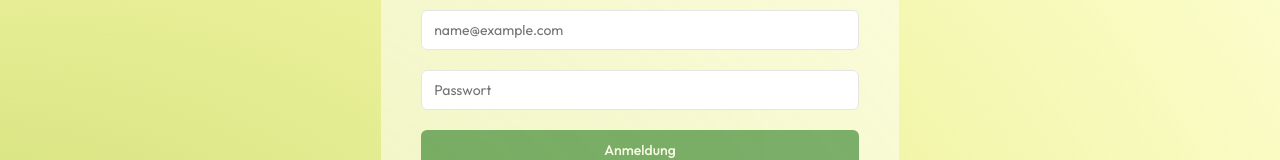
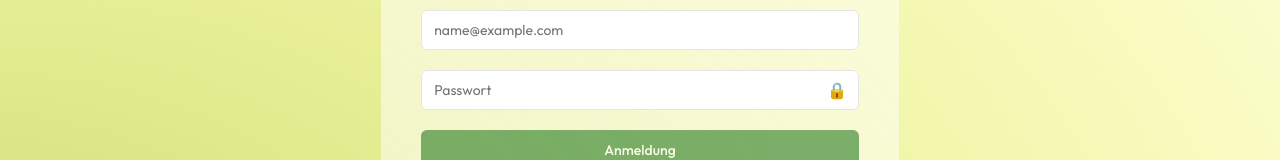
Before and after one commit to Loginofff/Beauty-book-3.0, a Next.js app: page /sign-in in a window 1280 px wide. Shown: the part 749-909 px from the top of the page. Built offline with nearby package versions, Linux system fonts and the light colour scheme.

Commit message:
fix map,auth,theme

```diff
--- a/app/(auth)/sign-in/page.jsx
+++ b/app/(auth)/sign-in/page.jsx
@@ -11,6 +11,7 @@ import { AuthContext } from "../../context/AuthContext";
 function SignIn() {
   const [email, setEmail] = useState("");
   const [password, setPassword] = useState("");
+  const [showPassword, setShowPassword] = useState(false); // State для показа/скрытия пароля
   const router = useRouter();
   const { setUser } = useContext(AuthContext);
 
@@ -21,6 +22,10 @@ function SignIn() {
 
   const validatePassword = (password) => {
     return password.length >= 8;
+  };
+
+  const togglePasswordVisibility = () => {
+    setShowPassword(!showPassword); // Переключение видимости пароля
   };
 
   const onLoginAccount = async () => {
@@ -39,7 +44,7 @@ function SignIn() {
         email,
         hashPassword: password,
       };
-// process.env.NEXT_PUBLIC_PRODUCTION_SERVER + "/api/auth/login",
+
       const res = await fetch("http://localhost:8080/api/auth/login", {
         method: "POST",
         headers: {
@@ -94,14 +99,24 @@ function SignIn() {
             style={{ color: "black", backgroundColor: "white" }}
             required
           />
+          <div className="relative">
             <Input
-            type="password"
+              type={showPassword ? "text" : "password"}
               placeholder="Passwort"
               value={password}
               onChange={(e) => setPassword(e.target.value)}
-            style={{ color: "black", backgroundColor: "white" }}
+              style={{ color: "black", backgroundColor: "white", paddingRight: "2.5rem" }}
               title="Das Passwort muss mindestens 8 Zeichen enthalten"
             />
+            <button
+              type="button"
+              onClick={togglePasswordVisibility}
+              className="absolute inset-y-0 right-0 pr-3 flex items-center text-gray-500 hover:text-black"
+              aria-label={showPassword ? "Passwort verstecken" : "Passwort zeigen"}
+            >
+              {showPassword ? "👁️" : "🔒"}
+            </button>
+          </div>
           <Button
             className="inline-flex items-center justify-center whitespace-nowrap rounded-md text-sm font-medium ring-offset-white transition-colors focus-visible:outline-none focus-visible:ring-2 focus-visible:ring-neutral-950 focus-visible:ring-offset-2 disabled:pointer-events-none disabled:opacity-50 dark:ring-offset-neutral-950 dark:focus-visible:ring-neutral-300"
             style={{ backgroundColor: "#006400", color: "#ffffff" }}
--- a/app/_components/theme/theme-provider.tsx
+++ b/app/_components/theme/theme-provider.tsx
@@ -1,4 +1,4 @@
-// ThemeProvider.js
+"use client";
 
 import { ThemeProvider as NextThemeProvider } from "next-themes";
 import { useEffect, useState } from "react";
@@ -10,14 +10,19 @@ export function ThemeProvider({ children }) {
     setMounted(true);
   }, []);
 
+  if (!mounted) {
+    // Предотвращение рендера до монтирования
+    return <div style={{ visibility: "hidden" }}>{children}</div>;
+  }
+
   return (
     <NextThemeProvider
       attribute="class"
-      defaultTheme="system"
+      defaultTheme="light"
       enableSystem
       disableTransitionOnChange
     >
-      {mounted && children}
+      {children}
     </NextThemeProvider>
   );
 }
--- a/app/layout.js
+++ b/app/layout.js
@@ -1,7 +1,7 @@
 import { Outfit } from "next/font/google";
 import "./globals.css";
 import App from "./App";
-import { ThemeProvider } from "next-themes";
+import { ThemeProvider } from "./_components/theme/theme-provider";
 
 const outfit = Outfit({ subsets: ["latin"] });
 
@@ -14,12 +14,7 @@ export default function RootLayout({ children }) {
   return (
     <html lang="en">
       <body className={outfit.className}>
-        <ThemeProvider
-          attribute="class"
-          defaultTheme="light" // Или установите начальную тему
-          enableSystem={true}
-          disableTransitionOnChange={true}
-        >
+        <ThemeProvider>
           <App>{children}</App>
         </ThemeProvider>
       </body>
--- a/package.json
+++ b/package.json
@@ -18,9 +18,10 @@
     "@radix-ui/react-tabs": "^1.1.1",
     "class-variance-authority": "^0.7.0",
     "classnames": "^2.5.1",
+    "leaflet": "^1.9.4",
     "leaflet-geosearch": "^4.0.0",
     "lucide-react": "^0.453.0",
-    "next": "^15.0.3",
+    "next": "^14.2.3",
     "next-themes": "^0.3.0",
     "react": "^18",
     "react-calendar": "^5.0.0",
--- a/tsconfig.json
+++ b/tsconfig.json
@@ -21,7 +21,8 @@
         "name": "next"
       }
     ],
-    "target": "ES2017"
+    "target": "ES2017",
+    "forceConsistentCasingInFileNames": true
   },
   "include": [
     "next-env.d.ts",
```
Also changed, not shown: app/theme/theme-provider.tsx (deleted), app/theme/toggle-theme.tsx (deleted), 1 other file (tests, documents, lock files or other folders). Lines whose indentation alone changed are shown as unchanged.
